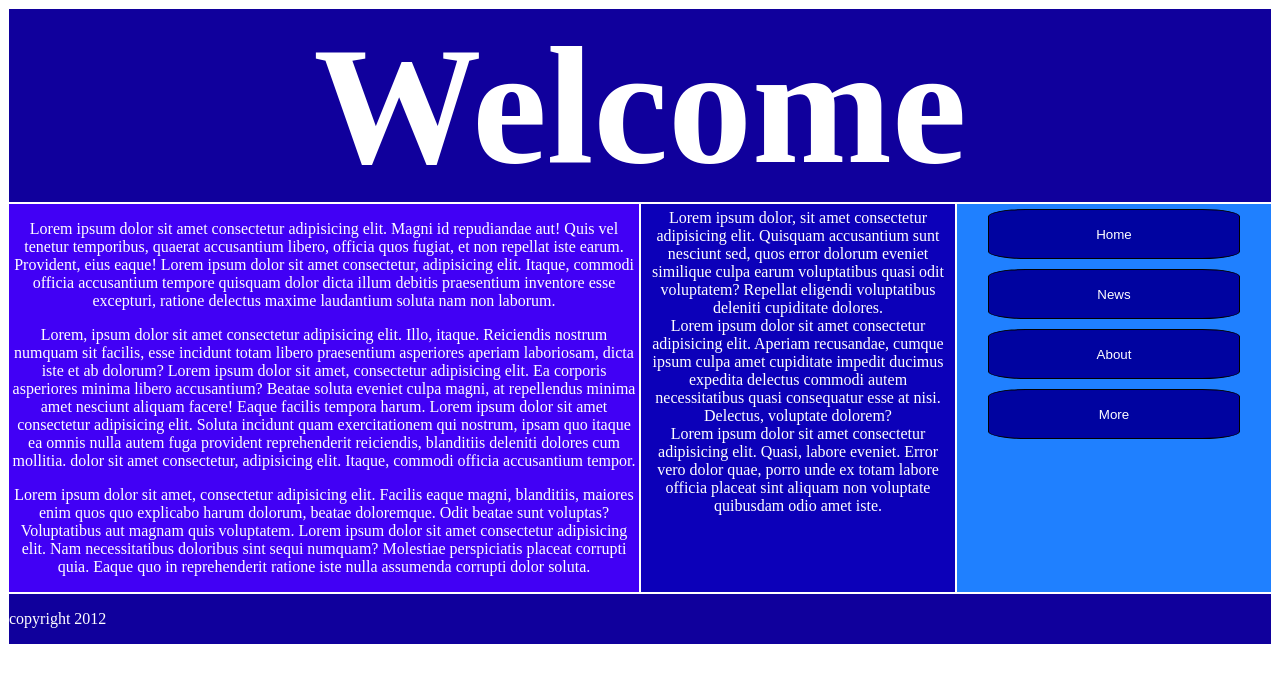
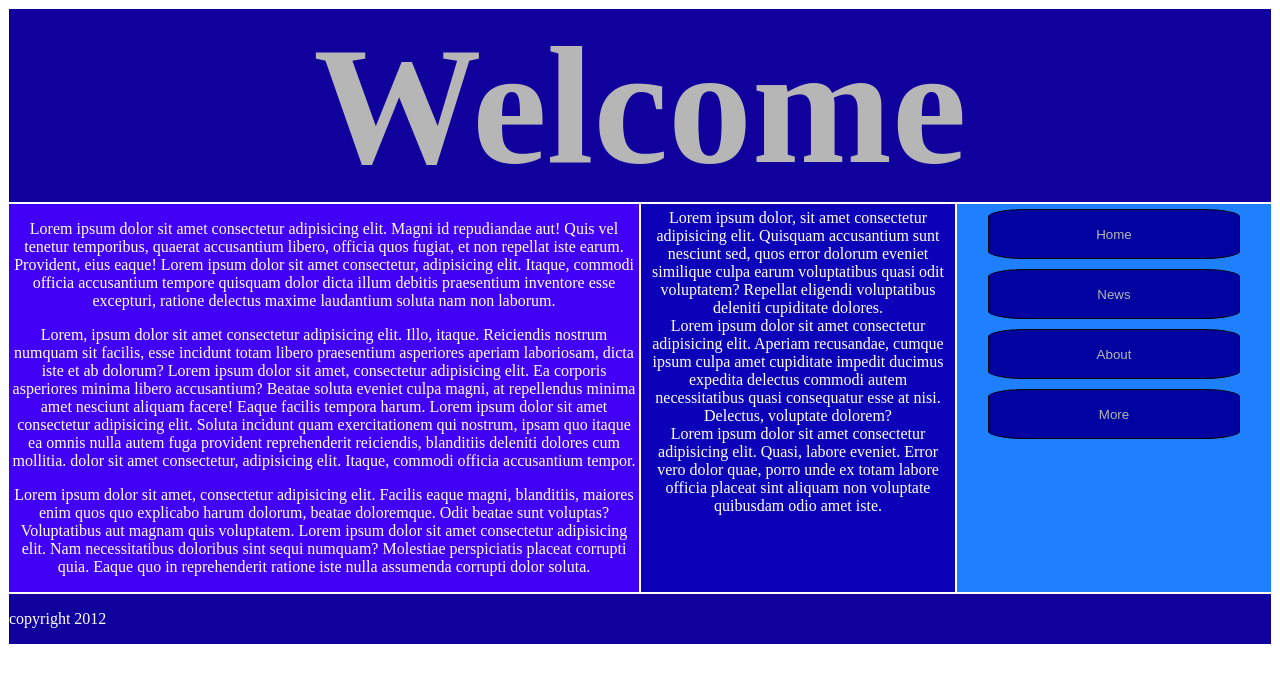
Before and after one commit to billbaincodes/CSSgrid, a plain HTML site: page index.html in a window 1280 px wide. Drawn offline with Linux system fonts and the light colour scheme.

Commit message:
Updated grid template, font color

```diff
--- a/style.css
+++ b/style.css
@@ -25,7 +25,7 @@
 @media screen and (min-width: 60em) {
   .site {
     grid-template-columns: 1fr 1fr 1fr 1fr;
-    grid-template-rows: auto 2fr auto;
+    grid-template-rows: auto fr auto;
     grid-template-areas:
       "header header header header"
       "main main aside nav"
@@ -37,7 +37,7 @@ button {
   height: 50px;
   width: 80%;
   border: black 1px solid;
-  color: white;
+  color: rgb(182, 182, 182);
   border-radius: 15%;
   background-color: rgb(0, 3, 160);
   margin: 5px;
@@ -45,7 +45,7 @@ button {
 
 h2 {
   align-content: center;
-  color: white;
+  color: rgb(182, 182, 182);
   margin: 0;
 }
 
```
